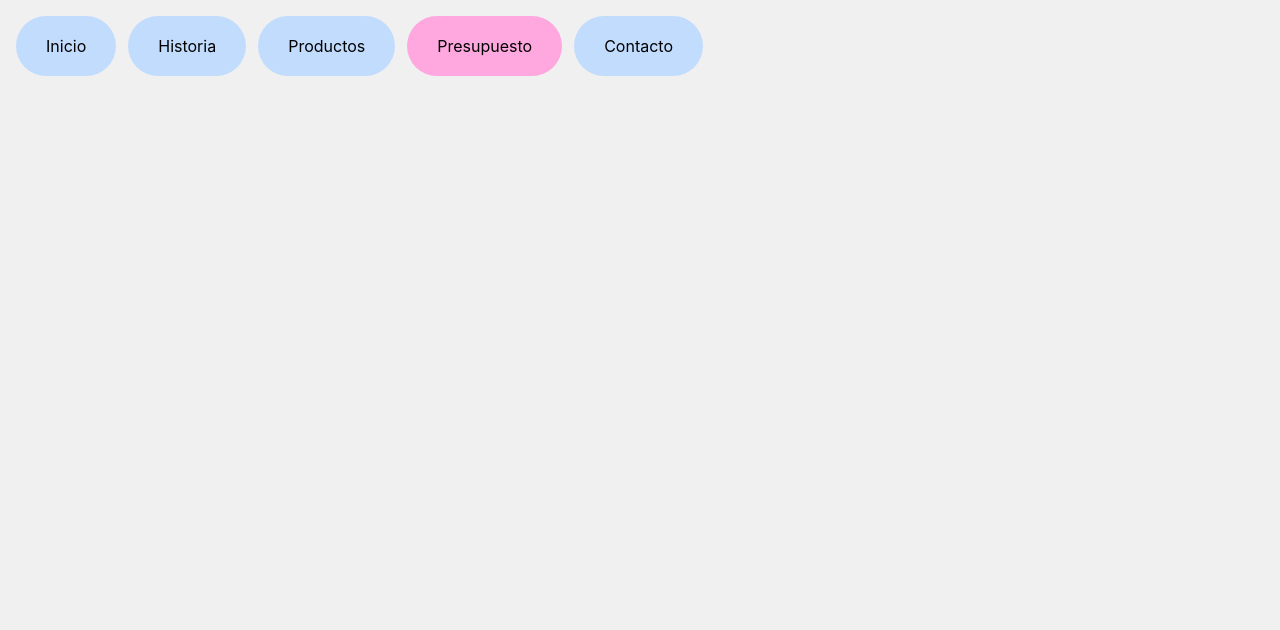
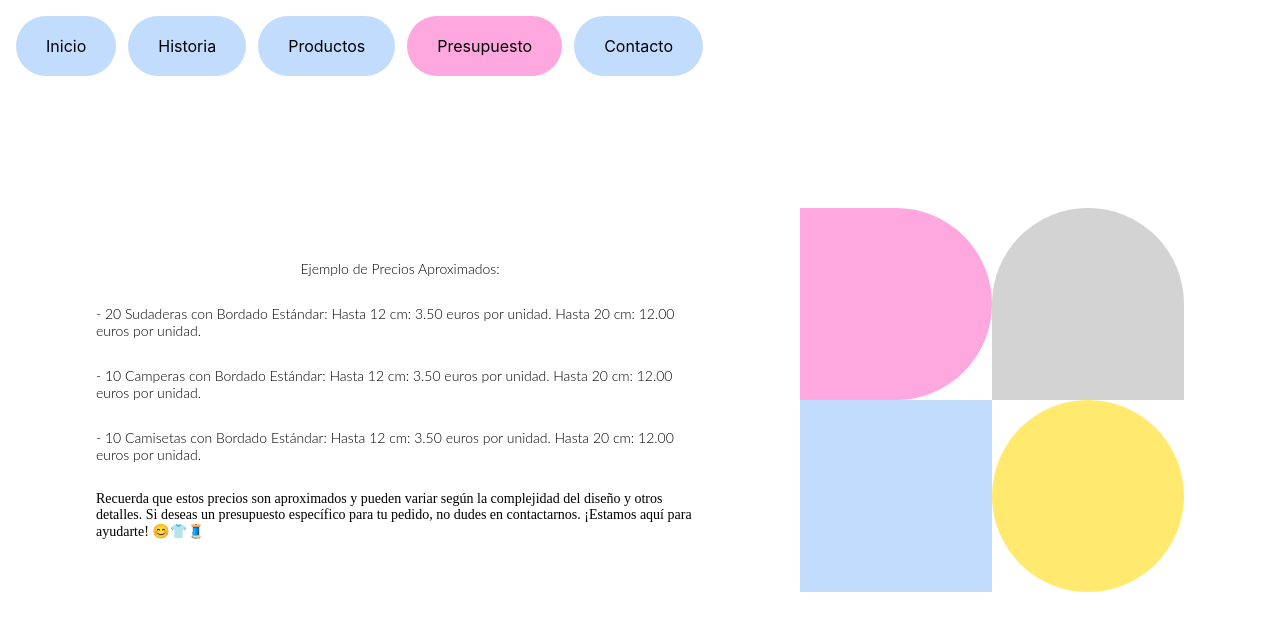
Before and after one commit to candebut/syv, a React (Create React App) app in the folder my-app/: page / in a window 1280 px wide. Both pictures are taken after a click on the element "Presupuesto". Shown: the top 630 px of the page. Built offline with nearby package versions, Linux system fonts and the light colour scheme; no server answers; a web font is replaced by a local one.

Commit message:
adding contact

```diff
--- a/my-app/src/components/Tab.js
+++ b/my-app/src/components/Tab.js
@@ -1,7 +1,7 @@
 import { motion } from "framer-motion";
 const Tab = ({ name, selectedTab, setSelectedTab, id }) => {
     return (
-        <motion.div whileTap={{ scale: 1.2 }} className={selectedTab === id ? 'tab selected-tab' : 'tab'} onClick={() => setSelectedTab(id)}>{name}</motion.div>
+        <motion.div whileTap={{ scale: 1.2 }} className={selectedTab === id ? selectedTab === 'contacto' ? 'tab selected-tab-blue' : 'tab selected-tab' : selectedTab === 'contacto' ? 'inverted-tab tab' : 'tab'} onClick={() => setSelectedTab(id)}>{name}</motion.div>
     )
 }
 
--- a/my-app/src/styles.css
+++ b/my-app/src/styles.css
@@ -445,6 +445,10 @@ button {
   background-color: var(--main-pink);
 }
 
+.selected-tab-blue {
+  background-color: var(--main-light-blue);
+}
+
 .home-wrapper {
   height: 100vh;
 }
@@ -502,6 +506,8 @@ button {
 .historia-content {
   display: flex;
   flex-direction: row;
+  align-items: center;
+  justify-content: space-evenly;
   gap: 2rem;
   padding: 2rem;
 }
@@ -553,6 +559,35 @@ button {
   }
 }
 
+.contacto-text {
+  h3 {
+    text-align: center;
+  }
+  p {
+    font-weight: 300;
+    font-size: 14px;
+  }
+}
+
+.presupuesto-text {
+  display: flex;
+  align-items: center;
+  justify-content: center;
+  flex-direction: column;
+  width: 50%;
+  p {
+    font-weight: 300;
+    font-size: 14px;
+  }
+}
+
+.presupuesto-images {
+  flex-direction: column;
+  display: flex;
+  justify-content: center;
+  align-items: center;
+}
+
 .productos-wrapper {
   background-color: var(--main-yellow);
   /* background-color: var(--main-light-blue);
@@ -590,3 +625,21 @@ button {
 .h-100 {
   height: 100vh;
 }
+.contacto-wrapper {
+  background-color: var(--main-light-blue);
+  display: flex;
+  flex-direction: column;
+  height: 100vh;
+  justify-content: center;
+  align-items: center;
+  padding: 10rem;
+}
+
+.contacto-content {
+  background-color: var(--main-pink);
+  display: flex;
+  flex-direction: column;
+  justify-content: center;
+  align-items: center;
+  padding: 10rem;
+}
--- a/my-app/src/views/Contacto.js
+++ b/my-app/src/views/Contacto.js
@@ -1,6 +1,21 @@
 const Contacto = () => {
     return (
-        <div></div>
+
+        <div className='contacto-wrapper'>
+            <div className='contacto-content'>
+                <div className='contacto-text'>
+                    <h1>Contactanos!</h1>
+                    <p className='lato'>¿Tienes alguna pregunta o deseas solicitar un presupuesto personalizado? Estamos aquí para ayudarte. Puedes ponerte en contacto con nosotros de las siguientes maneras:</p>
+
+                    <p className='lato'>-
+                        Correo Electrónico: Envíanos un correo a contacto@syvbordados.com. Responderemos a tus consultas en un plazo breve.
+                    </p>
+                    <p className='lato'>                    Teléfono: Si prefieres hablar directamente con nosotros, escribinos al +54 9 11 1234 5678. Estamos disponibles durante nuestro horario comercial.</p>
+                    <p className='lato'> Visítanos en Persona: Si estás en Buenos Aires, podes visitarnos en Martin Coronado, escribinos por whatsapp y agendamos un día. Te recibiremos con gusto y resolveremos cualquier duda que tengas.</p>
+                </div>
+            </div>
+        </div>
+
     )
 }
 
--- a/my-app/src/views/Presupuesto.js
+++ b/my-app/src/views/Presupuesto.js
@@ -1,6 +1,95 @@
+import { motion } from "framer-motion";
 const Presupuesto = () => {
     return (
-        <div></div>
+        <div className='historia-wrapper'>
+            <div className='historia-content'>
+                <motion.div className='presupuesto-text lato' initial={{
+                    opacity: 0,
+                    // if odd index card,slide from right instead of left
+                    x: 100,
+                }}
+                    whileInView={{
+                        opacity: 1,
+                        x: 0, // Slide in to its original position
+                        transition: {
+                            duration: 1 // Animation duration
+                        }
+                    }}
+                    viewport={{ once: true }}>
+
+                    <p className='lato'>Ejemplo de Precios Aproximados:</p>
+                    <p className='lato'> - 20 Sudaderas con Bordado Estándar:
+                        Hasta 12 cm: 3.50 euros por unidad.
+                        Hasta 20 cm: 12.00 euros por unidad.</p>
+                    <p className='lato'>- 10 Camperas con Bordado Estándar:
+                        Hasta 12 cm:  3.50 euros por unidad.
+                        Hasta 20 cm: 12.00 euros por unidad.</p>
+                    <p className='lato'> - 10 Camisetas con Bordado Estándar:
+                        Hasta 12 cm: 3.50 euros por unidad.
+                        Hasta 20 cm: 12.00 euros por unidad.</p>
+
+                    <p className='patua'>Recuerda que estos precios son aproximados y pueden variar según la complejidad del diseño y otros detalles. Si deseas un presupuesto específico para tu pedido, no dudes en contactarnos. ¡Estamos aquí para ayudarte! 😊👕🧵</p>
+                </motion.div>
+                <div className='presupuesto-images'>
+                    <div className='row'>
+                        <motion.div className='d' initial={{
+                            opacity: 0,
+                            // if odd index card,slide from right instead of left
+                            x: 50
+                        }}
+                            whileInView={{
+                                opacity: 1,
+                                x: 0, // Slide in to its original position
+                                transition: {
+                                    duration: 1 // Animation duration
+                                }
+                            }}
+                            viewport={{ once: true }}></motion.div>
+                        <motion.div className='u' initial={{
+                            opacity: 0,
+                            // if odd index card,slide from right instead of left
+                            x: -50
+                        }}
+                            whileInView={{
+                                opacity: 1,
+                                x: 0, // Slide in to its original position
+                                transition: {
+                                    duration: 1 // Animation duration
+                                }
+                            }}
+                            viewport={{ once: true }}></motion.div>
+                    </div>
+                    <div className='row'>
+                        <motion.div className='box' initial={{
+                            opacity: 0,
+                            // if odd index card,slide from right instead of left
+                            y: 50,
+                        }}
+                            whileInView={{
+                                opacity: 1,
+                                y: 0, // Slide in to its original position
+                                transition: {
+                                    duration: 1 // Animation duration
+                                }
+                            }}
+                            viewport={{ once: true }}></motion.div>
+                        <motion.div className='o' initial={{
+                            opacity: 0,
+                            y: -50,
+                        }}
+                            whileInView={{
+                                opacity: 1,
+                                y: 0,
+                                transition: {
+                                    duration: 1
+                                }
+                            }}
+                            viewport={{ once: true }}></motion.div>
+                    </div>
+
+                </div>
+            </div>
+        </div>
     )
 }
 
--- a/my-app/src/views/Productos.js
+++ b/my-app/src/views/Productos.js
@@ -3,7 +3,8 @@ import { App as Canvas } from './Canvas'
 import { Overlay } from './Overlay'
 const Productos = ({ item, setItem }) => {
     const customizeItem = (item) => {
-        setItem(item)
+        console.log('item: ', item)
+        // setItem(item)
     }
     return (
         <div>
```
